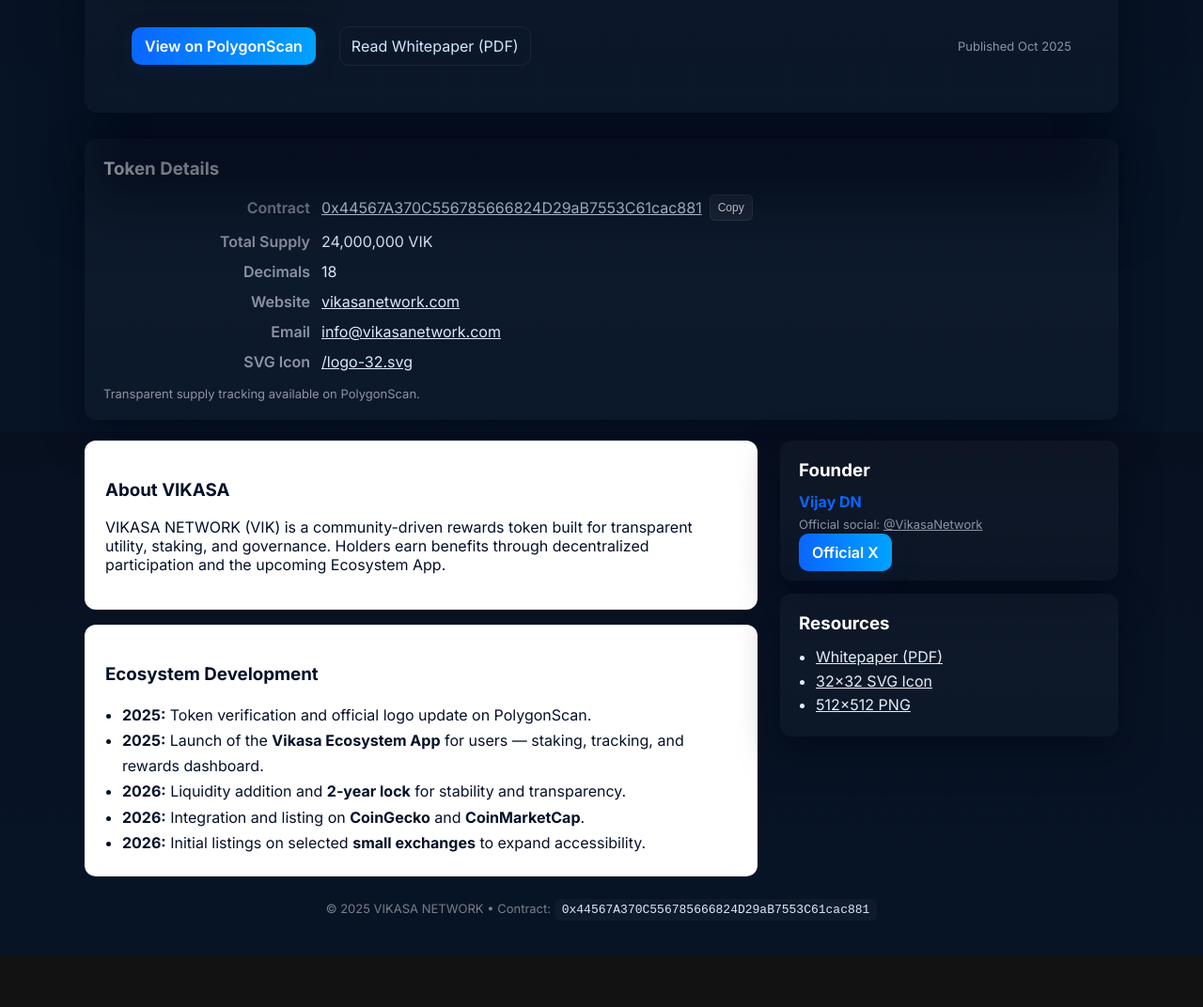
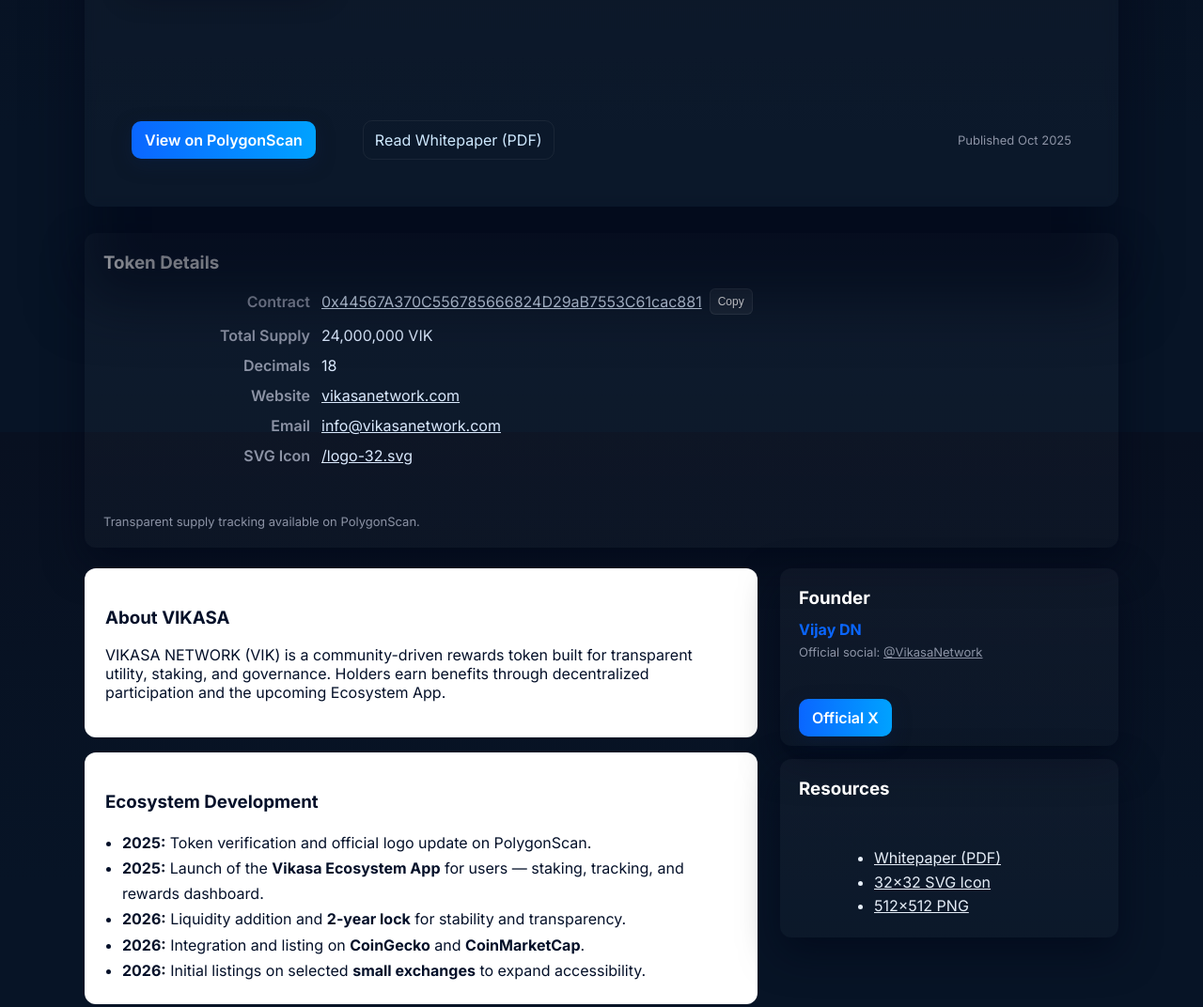
Before and after one commit to vikasanetwork/vikasa-site, a plain HTML site: page index.html in a window 1280 px wide. Shown: the part 340-1412 px from the top of the page at 94% size. Before the commit the page ends 1357 px from the top, so only its background shows below. Drawn offline with Linux system fonts and the light colour scheme.

Commit message:
Update index.html

```diff
--- a/index.html
+++ b/index.html
@@ -163,7 +163,7 @@
             </div>
           </div>
         </div>
-        <div style="margin-top:50px;display:flex;gap:25px;flex-wrap:wrap;align-items:center">
+        <div style="margin-top:150px;display:flex;gap:50px;flex-wrap:wrap;align-items:center">
           <a class="btn" href="https://polygonscan.com/address/0x44567A370C556785666824D29aB7553C61cac881" target="_blank">View on PolygonScan</a>
           <a class="ghost" href="/whitepaper.pdf" target="_blank">Read Whitepaper (PDF)</a>
           <span style="margin-left:auto;color:var(--muted);font-size:13px">Published <comment-tag id="2"><comment-tag id="4">Oct 2025</comment-tag id="4"></comment-tag id="2"></span>
@@ -185,7 +185,7 @@
           <dt>Email</dt><dd><a class="link" href="mailto:info@vikasanetwork.com">info@vikasanetwork.com</a></dd>
           <dt>SVG Icon</dt><dd><a class="link" href="/logo-32.svg" target="_blank">/logo-32.svg</a></dd>
         </dl>
-        <div class="small" style="margin-top:12px">Transparent supply tracking available on PolygonScan.</div>
+        <div class="small" style="margin-top:52px">Transparent supply tracking available on PolygonScan.</div>
       </aside>
     </div>
 
@@ -218,7 +218,7 @@
             <a href="https://www.linkedin.com/in/vijaydnrao" target="_blank"><strong>Vijay DN</strong></a>
             <p class="small">Official social: <a class="link" href="https://x.com/VikasaNetwork" target="_blank">@VikasaNetwork</a></p>
           </div>
-          <div style="margin-top:12px">
+          <div style="margin-top:52px">
             <a class="btn" href="https://x.com/VikasaNetwork" target="_blank">Official X</a>
           </div>
         </div>
@@ -227,7 +227,7 @@
 
         <div class="card">
           <h3>Resources</h3>
-          <ul style="padding-left:18px;margin:6px 0 0 0;line-height:1.6;">
+          <ul style="padding-left:80px;margin:50px 0 0 0;line-height:1.6;">
             <li><a class="link" href="/whitepaper.pdf" target="_blank">Whitepaper (PDF)</a></li>
             <li><a class="link" href="/logo-32.svg" target="_blank">32×32 SVG Icon</a></li>
             <li><a class="link" href="/logo-512.png" target="_blank">512×512 PNG</a></li>
```
